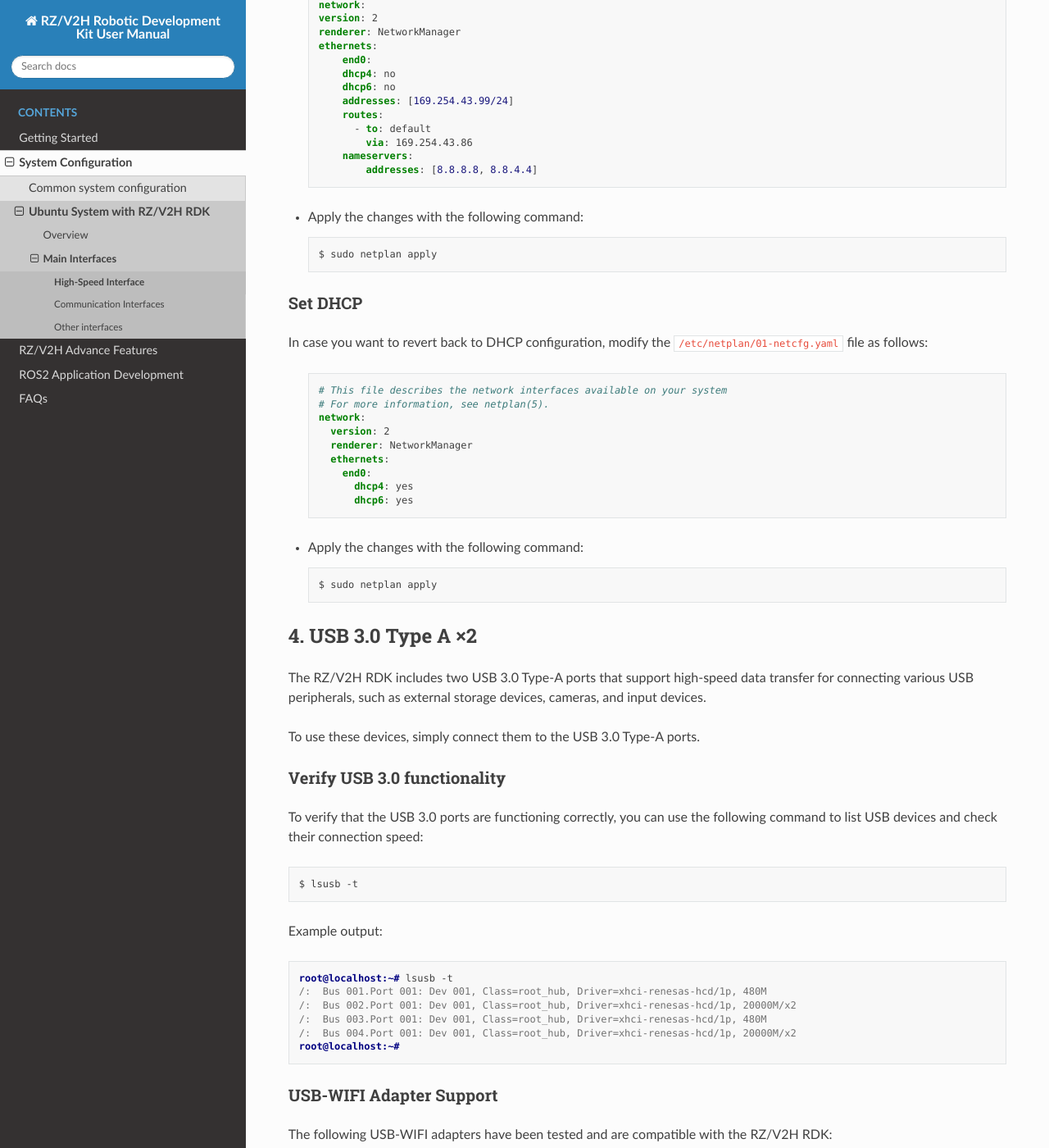
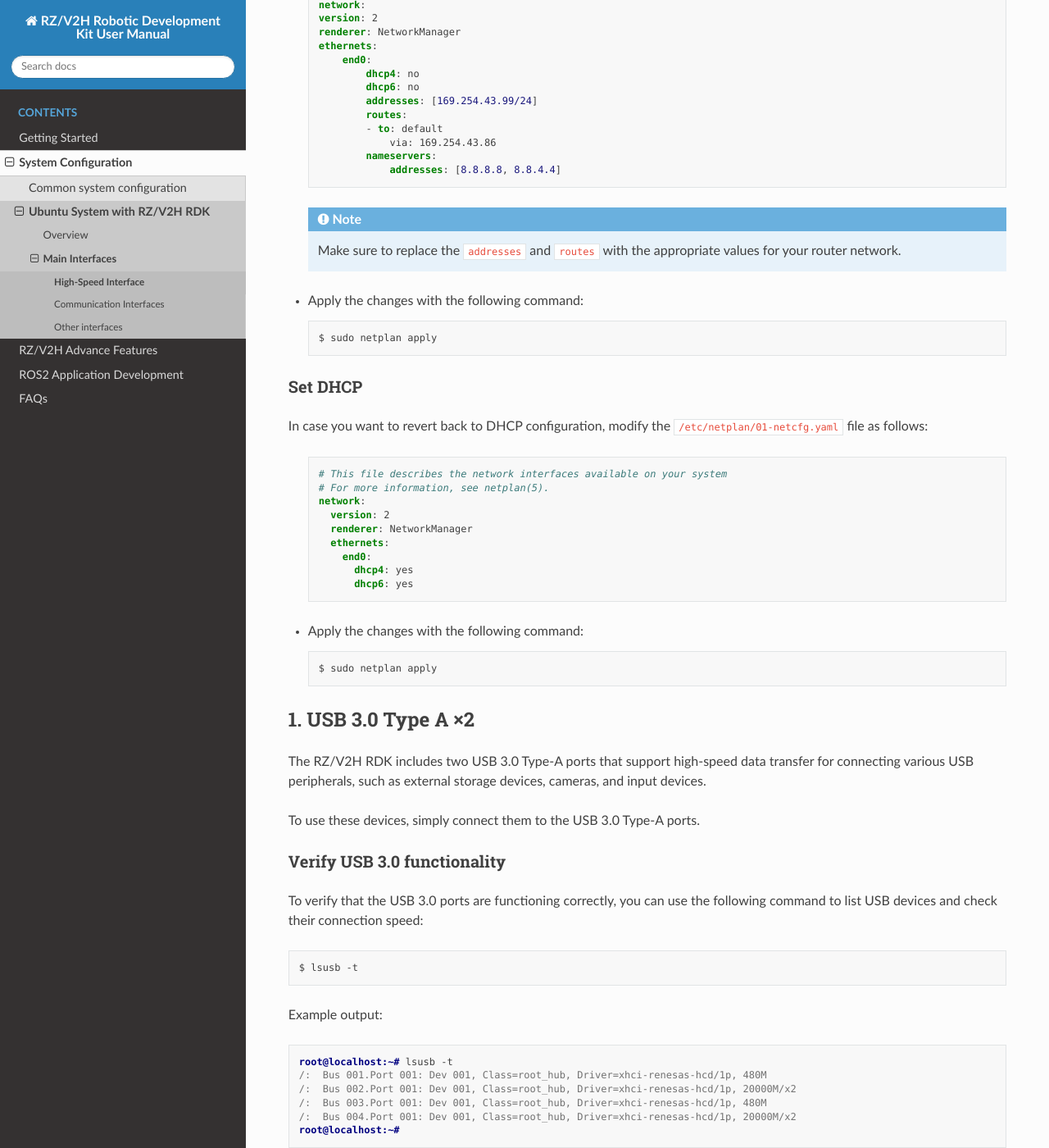
Before and after one commit to renesas-rdk/rzv2h_rdk_documentation, a Sphinx documentation site: the page built from source/1_system_configuration/high_speed_interfaces.rst, in a window 1280 px wide and 1400 px high, scrolled down 3961 px. Shown: the whole window at 82% size. Built offline with Sphinx 7.4.7 and the Read the Docs theme 3.1.0, drawn with Linux system fonts in a browser that asks for light colours.

Commit message:
Fix indentation of netplan config file and add user note
Signed-off-by: Cong Nguyen <cong.nguyen.zn@renesas.com>

```diff
--- a/source/1_system_configuration/high_speed_interfaces.rst
+++ b/source/1_system_configuration/high_speed_interfaces.rst
@@ -193,14 +193,18 @@
     renderer: NetworkManager
     ethernets:
         end0:
-        dhcp4: no
-        dhcp6: no
-        addresses: [169.254.43.99/24]
-        routes:
-          - to: default
-            via: 169.254.43.86
-        nameservers:
-            addresses: [8.8.8.8, 8.8.4.4]
+            dhcp4: no
+            dhcp6: no
+            addresses: [169.254.43.99/24]
+            routes:
+            - to: default
+                via: 169.254.43.86
+            nameservers:
+                addresses: [8.8.8.8, 8.8.4.4]
+
+  .. note::
+
+      Make sure to replace the ``addresses`` and ``routes`` with the appropriate values for your router network.
 
 - Apply the changes with the following command:
 
@@ -232,7 +236,7 @@
 
       $ sudo netplan apply
 
-4. USB 3.0 Type A ×2
+1. USB 3.0 Type A ×2
 ~~~~~~~~~~~~~~~~~~~~~~~~~~~~~~~~~~~~~~~~~~~~~~~
 
 The RZ/V2H RDK includes two USB 3.0 Type-A ports that support high-speed data transfer for connecting various USB peripherals, such as external storage devices, cameras, and input devices.
```
